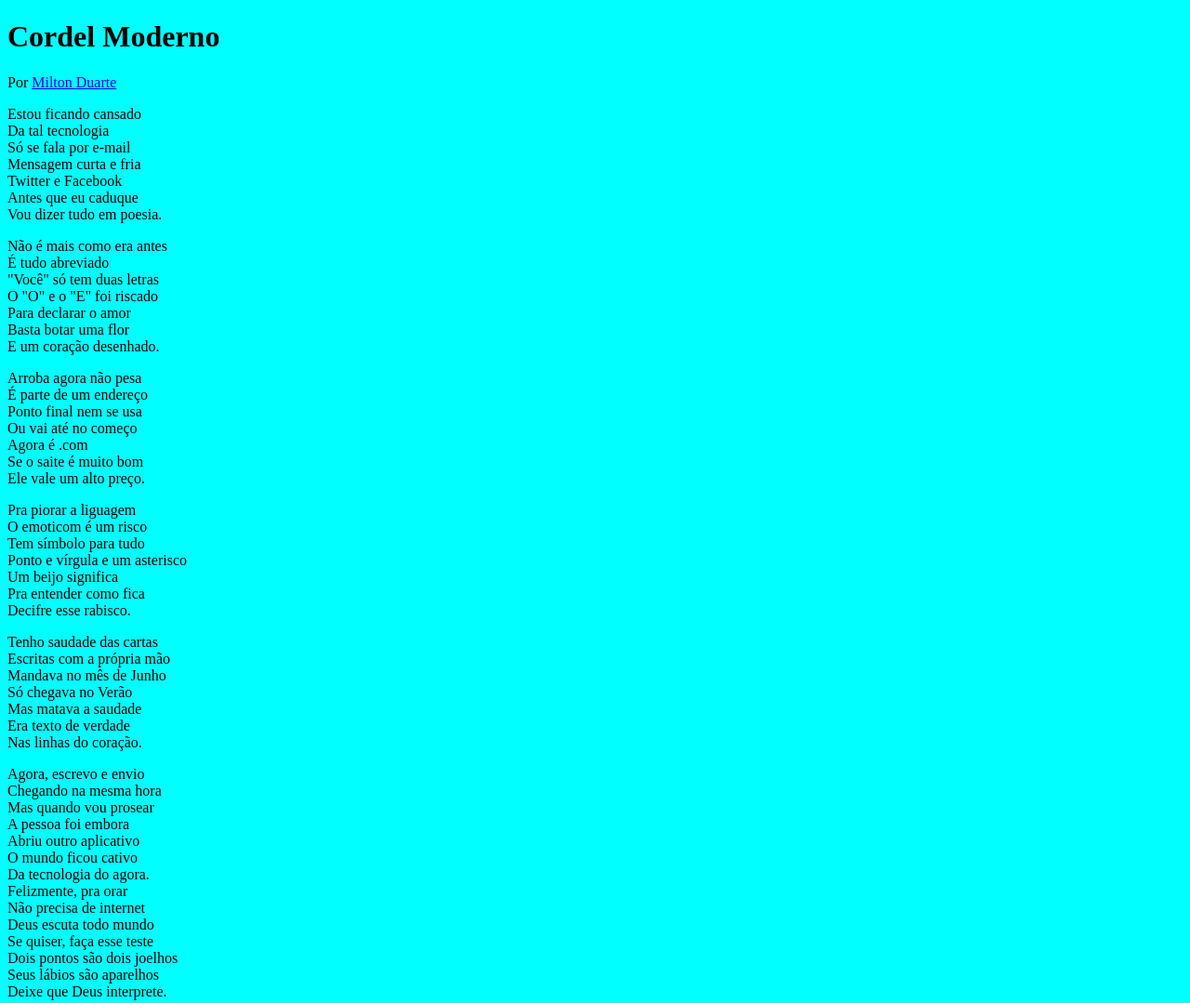
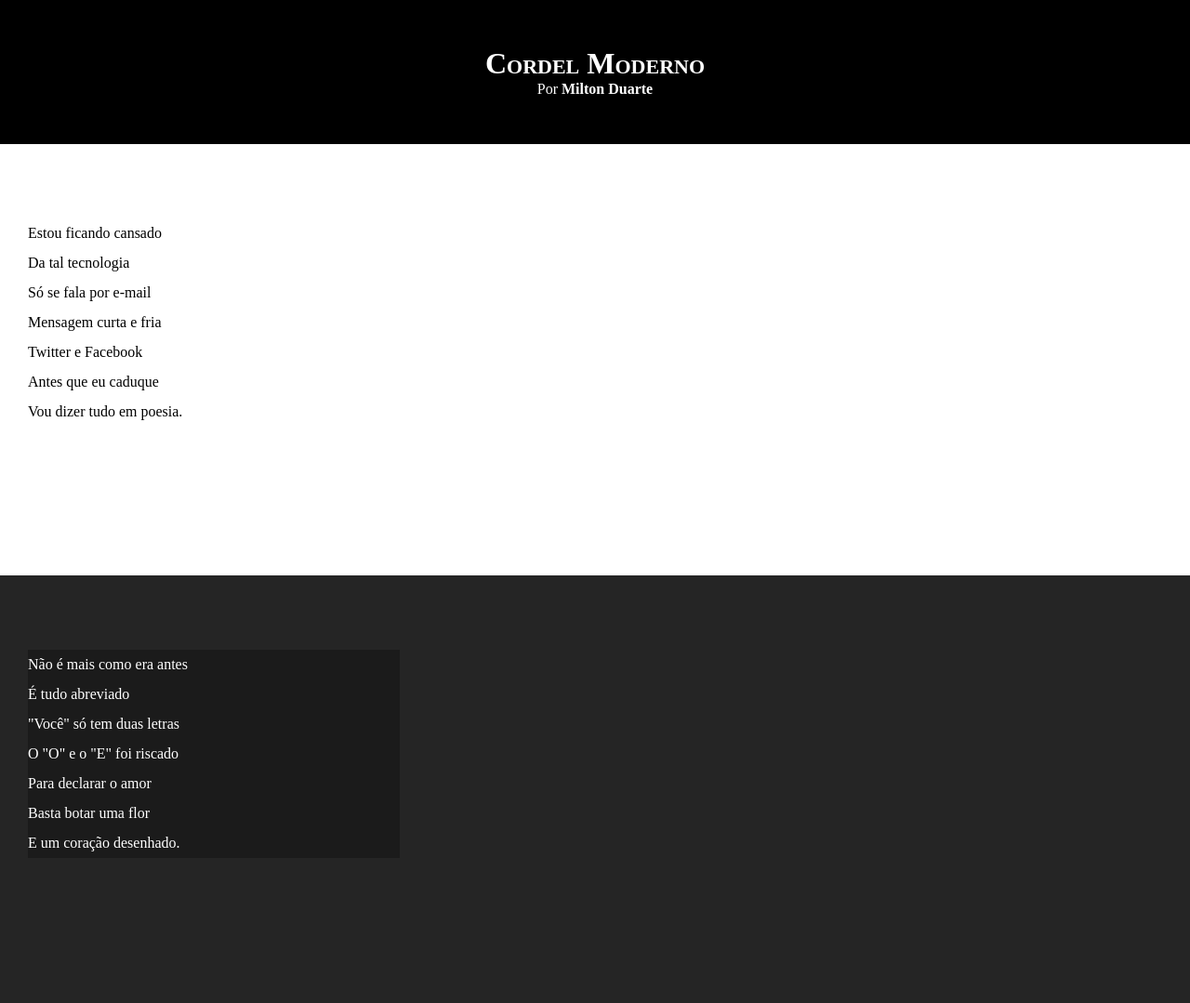
Before and after one commit to diegovieiracosta/projeto-cordel, a plain HTML site: page index.html in a window 1280 px wide. Shown: the top 1079 px of the page at 93% size. Drawn offline with Linux system fonts and the light colour scheme.

Commit message:
atualizei estilo de texto e blocos

```diff
--- a/estilo/style.css
+++ b/estilo/style.css
@@ -1,5 +1,65 @@
 @charset "UTF-8";
 
-body{
-    background-color: aqua;
+*{
+    margin: 0px;
+    padding: 0px;
 }
+
+html, body{
+    min-height: 100%;
+    background-color: darkgray;
+}
+
+header{
+    background-color: black;
+    color: white;
+    text-align: center;
+}
+
+header > h1{
+    padding-top: 50px;
+    font-variant: small-caps;
+}
+
+header > p{
+    padding-bottom: 50px;
+}
+
+a{
+    color: white;
+    text-decoration: none;
+    font-weight: bolder;
+}
+
+a:hover{
+    text-decoration: underline;
+}
+
+section{
+    padding-top: 10vh;
+    padding-bottom: 20vh;
+    line-height: 2em;
+    padding-left: 30px;
+}
+
+section.normal{
+    background-color: white;
+    color: black;
+}
+
+section.imagem{
+    background-color: rgb(37, 37, 37);
+    color: white;
+}
+
+section.imagem > p{
+    width: 400px;
+    background-color: rgb(27, 27, 27);
+}
+
+footer{
+    background-color: black;
+    text-align: center;
+    color: white;
+    padding: 10px
+}
--- a/index.html
+++ b/index.html
@@ -13,7 +13,7 @@
         <p>Por <a href="https://www.recantodasletras.com.br/poesias/3186743">Milton Duarte</a></p>
     </header>
 
-    <section>
+    <section class="normal">
         <p>
             Estou ficando cansado <br>
             Da tal tecnologia <br>
@@ -25,7 +25,7 @@
         </p>
     </section>
 
-    <section>
+    <section class="imagem">
         <p>
             Não é mais como era antes <br>
             É tudo abreviado <br>
@@ -37,7 +37,7 @@
         </p>
     </section>
 
-    <section>
+    <section class="normal">
         <p>
             Arroba agora não pesa <br>
             É parte de um endereço <br>
@@ -60,7 +60,7 @@
     </section>
 
 
-    <section>
+    <section class="imagem">
         <p>
             Tenho saudade das cartas <br>
             Escritas com a própria mão <br>
@@ -73,7 +73,7 @@
     </section>
 
 
-    <section>
+    <section class="normal">
         <p>
             Agora, escrevo e envio <br>
             Chegando na mesma hora <br>
```
